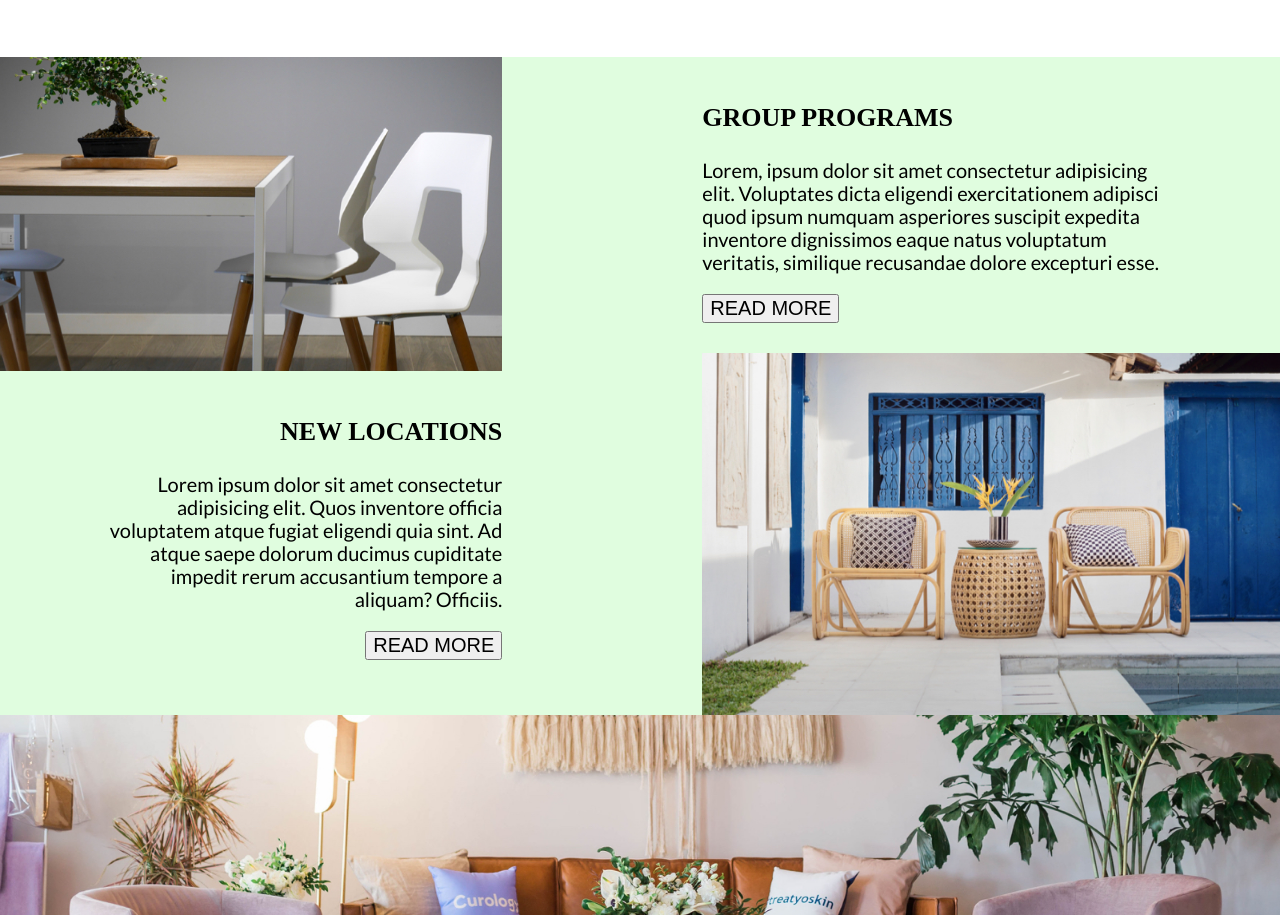
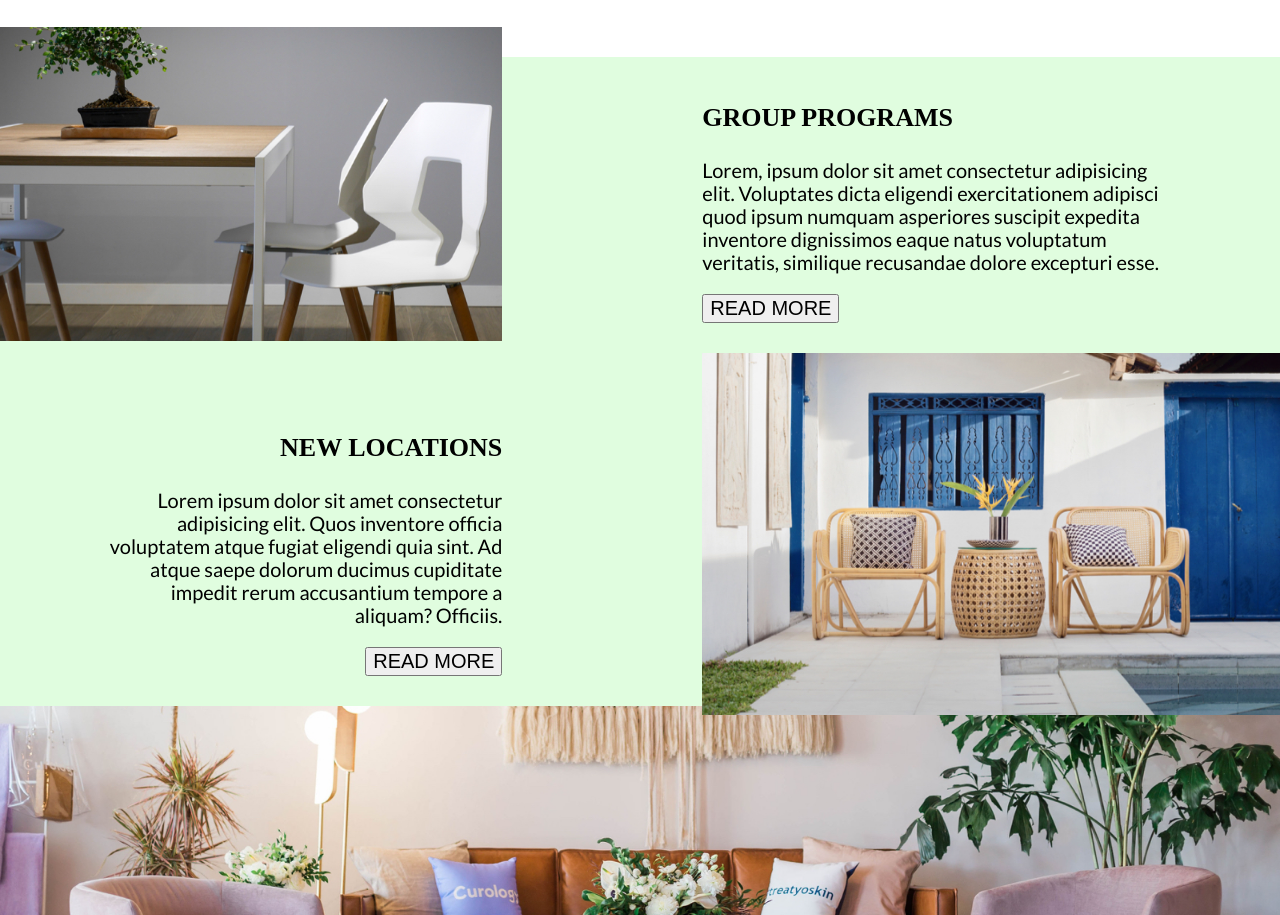
Before and after one commit to Justinng26/JustinNg-Project1, a plain HTML site: page index.html in a window 1280 px wide. Shown: the part 2344-3259 px from the top of the page. Drawn offline with Linux system fonts and the light colour scheme; a web font is replaced by a local one.

Commit message:
began position absolute

```diff
--- a/styles/sass/partials/_sections.scss
+++ b/styles/sass/partials/_sections.scss
@@ -66,20 +66,38 @@
     width: 100%;
 }
 
-.groupPrograms{
-    padding: left 200px; ;
-}
-
 .newLocations{
     padding-right: 200px;
 }
 
+.newLocationsImg{
+    position: relative;
+
+    img{
+        position: absolute;
+        top: -30px;
+    }
+}
+
 .newLocationsContent{
     text-align: end;
-    padding: 20px 0 30px 100px;;
+    padding: 350px 0 30px 100px;;
 
     p{
         text-align:unset;
+    }
+
+
+}
+.groupPrograms{
+    padding: left 200px;
+}
+
+.groupProgramsImg{
+    position: relative;
+
+    img{
+        position: absolute;
     }
 }
 
```
Also changed, not shown: styles/styles.css.
